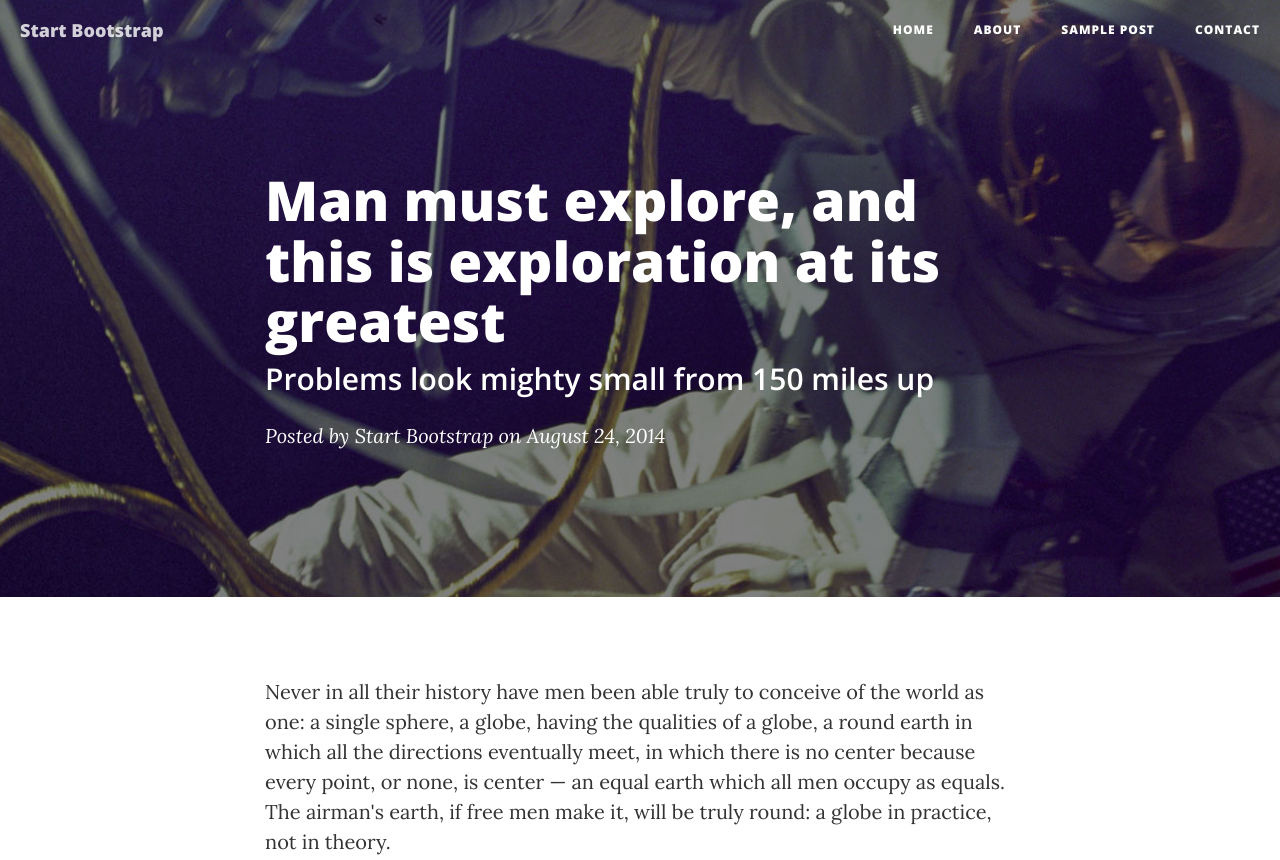
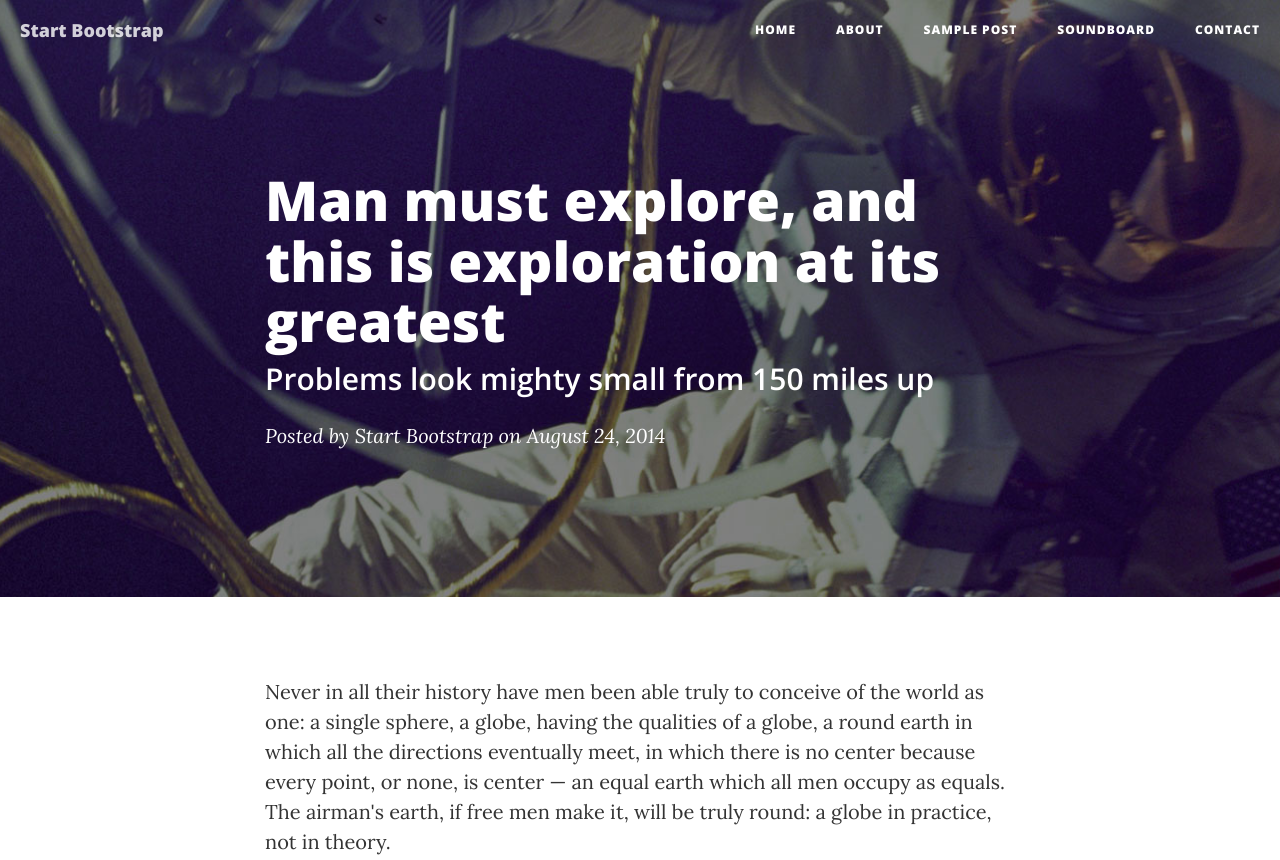
Before and after one commit to spicynelly/spicynelly.github.io, a website: page post.html in a window 1280 px wide. Shown: the top 860 px of the page. Drawn offline with nearby package versions, Linux system fonts and the light colour scheme.

Commit message:
Update post.html

```diff
--- a/post.html
+++ b/post.html
@@ -56,6 +56,9 @@
                     </li>
                     <li>
                         <a href="post.html">Sample Post</a>
+                    </li>
+                    <li>
+                        <a href="soundboard.html">Soundboard</a>
                     </li>
                     <li>
                         <a href="contact.html">Contact</a>
```
